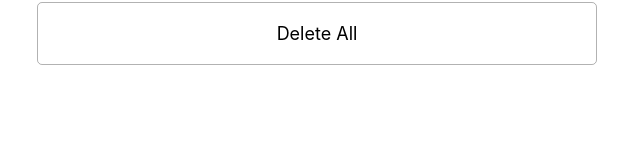
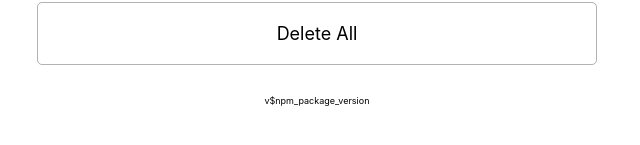
Before and after one commit to r2vq/division, a React (Create React App) app: page / in a window 1280 px wide. Shown: the part 383-528 px from the top of the page, without its empty margins (323-963 px from the left). Built offline with nearby package versions, Linux system fonts and the light colour scheme; the HTML template or start-up script is replaced by a standard one.

Commit message:
Display version number at bottom of page

```diff
--- a/src/App.css
+++ b/src/App.css
@@ -9,3 +9,10 @@
   gap: 20px;
   padding: 20px;
 }
+
+.versionCode {
+  display: flex;
+  font-size: xx-small;
+  justify-content: center;
+  padding: 20px;
+}
--- a/src/App.js
+++ b/src/App.js
@@ -139,6 +139,10 @@ function App() {
       <DeleteAllButton
         onDeleteAll={onDeleteAll}
       />
+
+      <div className="versionCode">
+        v{process.env.REACT_APP_VERSION}
+      </div>
     </div>
   );
 }
```
Also changed, not shown: 1 other file (tests, documents, lock files or other folders).
